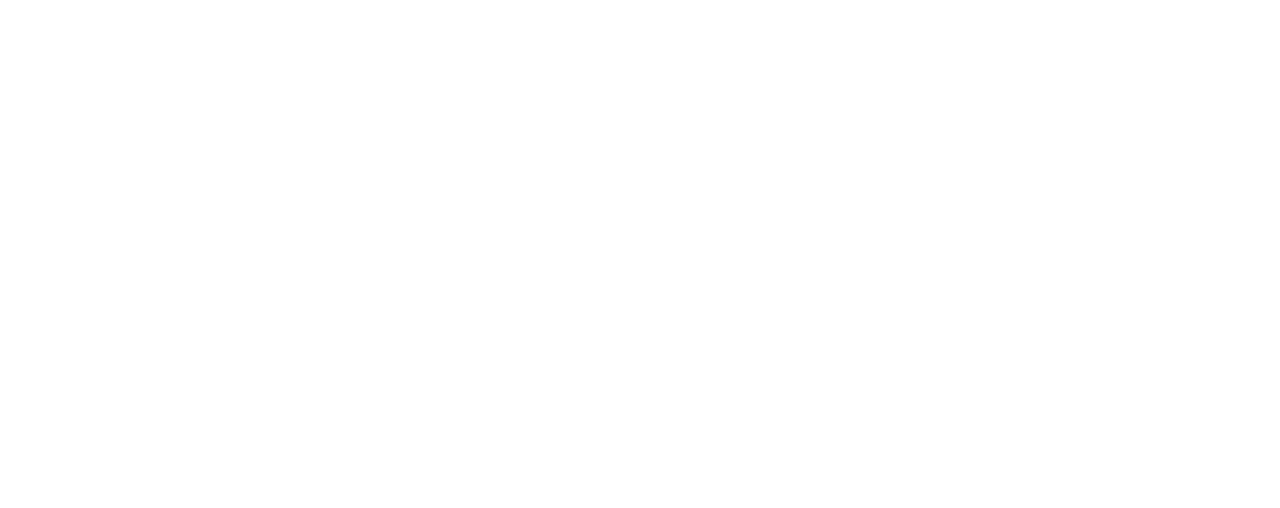
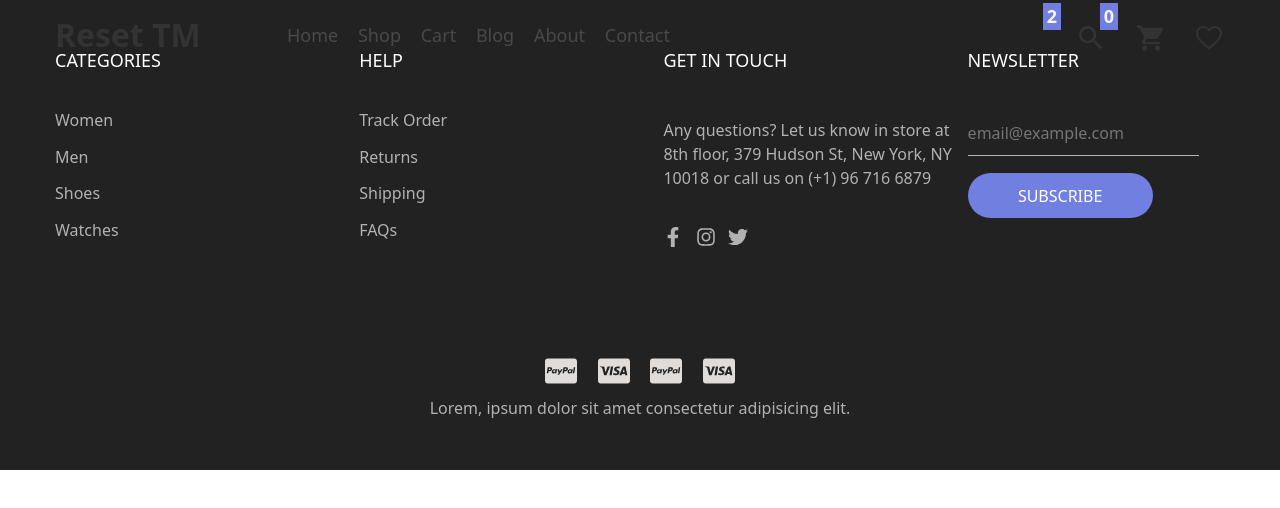
Before and after one commit to AmirReza-MadanDar/shopping-site, a React (Create React App) app: page /about in a window 1280 px wide. Before the commit this address had no page. Shown: the top 508 px of the page. Built offline with nearby package versions, Linux system fonts and the light colour scheme.

Commit message:
Create the About component and enable the About route

```diff
--- a/src/App.js
+++ b/src/App.js
@@ -6,6 +6,7 @@
 import ScrollToTop from "./Scroll";
 import Cart from "./Pages/cart";
 import Blog from "./Pages/blog";
+import About from "./Pages/about";
 
 const App = () => {
   useEffect(() => {
@@ -21,6 +22,7 @@
           <Route path="/shop" element={<Shop />} />
           <Route path="/cart" element={<Cart />} />
           <Route path="/blog" element={<Blog />} />
+          <Route path="/about" element={<About />} />
         </Routes>
       </BrowserRouter>
     </>
--- /dev/null
+++ b/src/Pages/about.jsx
@@ -0,0 +1,22 @@
+import React, { useState } from "react";
+import ScrollToTop from "../Scroll";
+import Navbar from "../Component Home/Navbar";
+import CartView from "../Component Home/CartView";
+import Footer from "../Component Home/Footer";
+
+const About = () => {
+  const [isopen, SetIsOpen] = useState(false);
+  const toggel = () => {
+    SetIsOpen(!isopen);
+  };
+  return (
+    <>
+      <ScrollToTop />
+      <Navbar toggel={toggel} isopen={isopen} />
+      <CartView toggel={toggel} isopen={isopen} />
+      <Footer />
+    </>
+  );
+};
+
+export default About;
```
